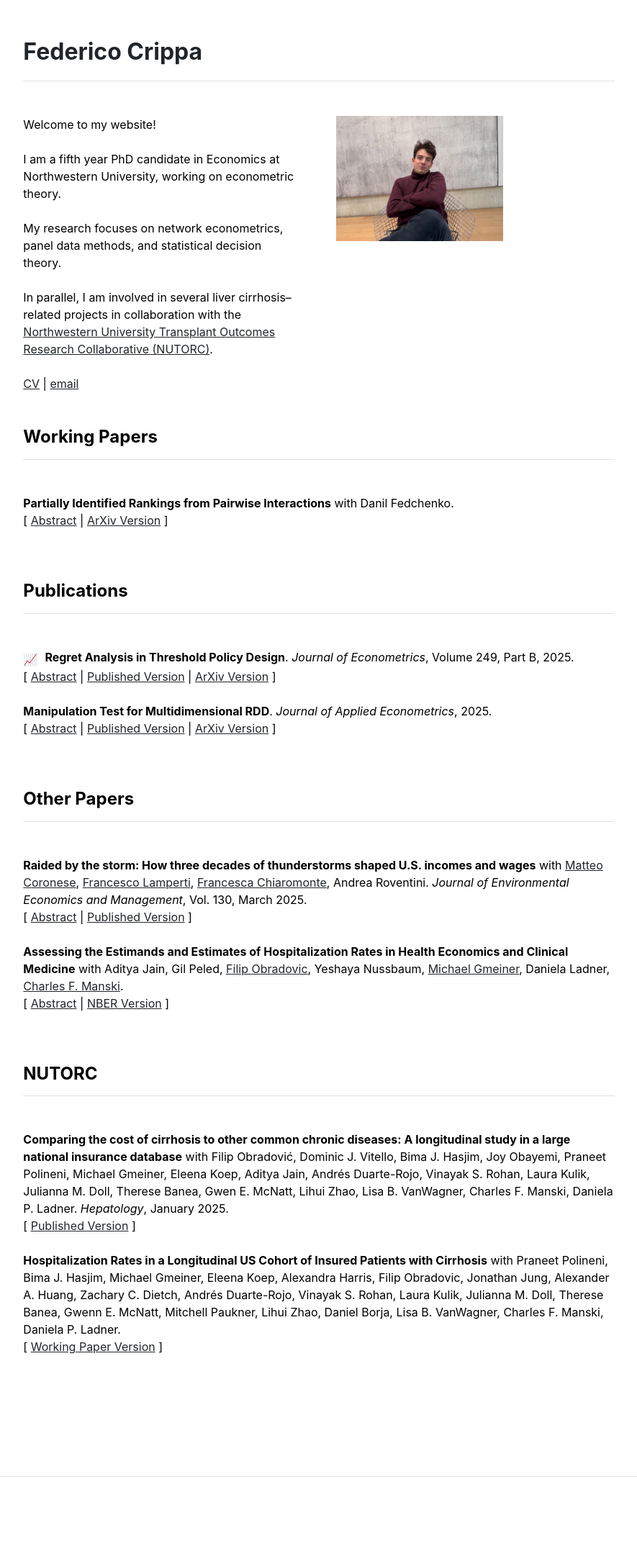
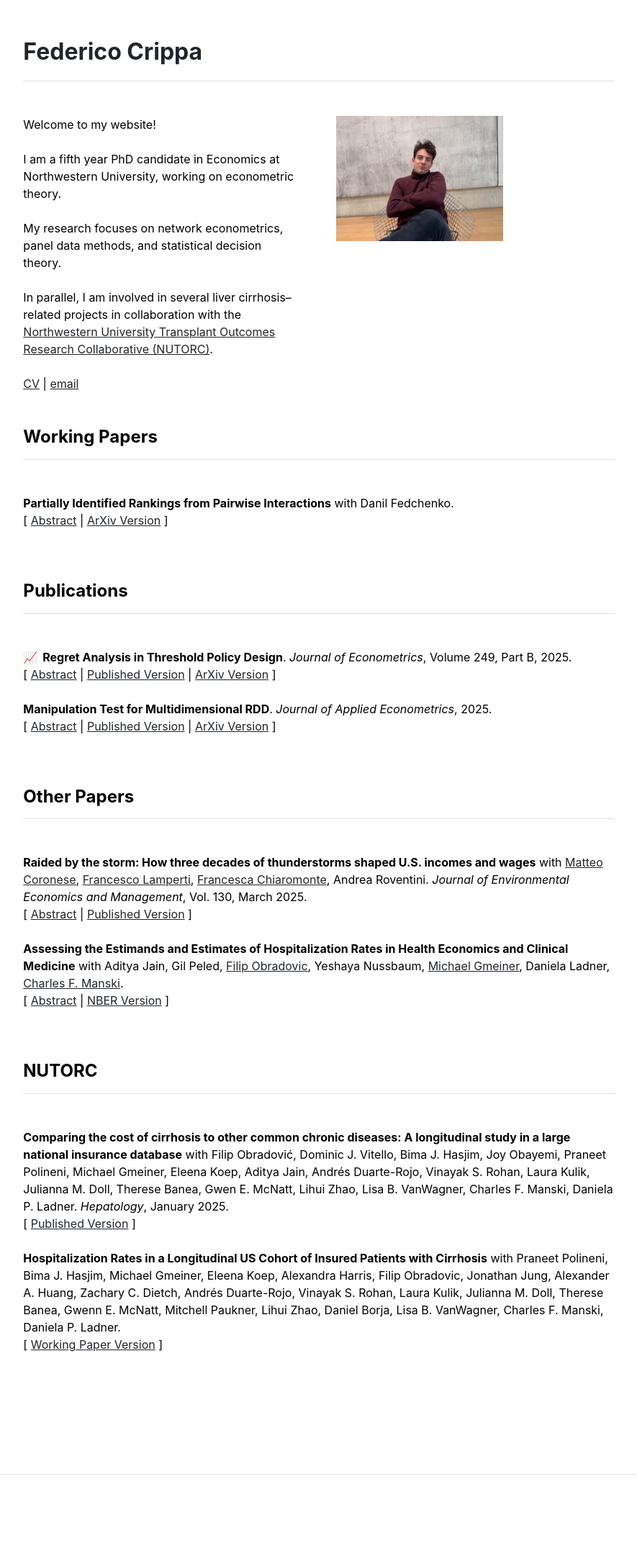
Before and after one commit to fedecrp/fedecrp.github.io, a Jekyll site: the page built from index.md, in a window 1280 px wide. Shown: the whole page at 72% size, without its empty margins (197-1082 px from the left). Built offline with Jekyll 4.4.1, drawn with Linux system fonts in a browser that asks for light colours.

Commit message:
Update main.scss

```diff
--- a/_sass/main.scss
+++ b/_sass/main.scss
@@ -16,6 +16,5 @@ body a {
 .paper-icon {
   width: 1.15em;          /* scales with the surrounding font */
   height: 1.15em;
-  vertical-align: -0.20em;/* baseline-align with text */
-  margin-right: 0.35em;   /* breathing room before the title */
+  margin-right: 0.15em;   /* breathing room before the title */
 }
```
